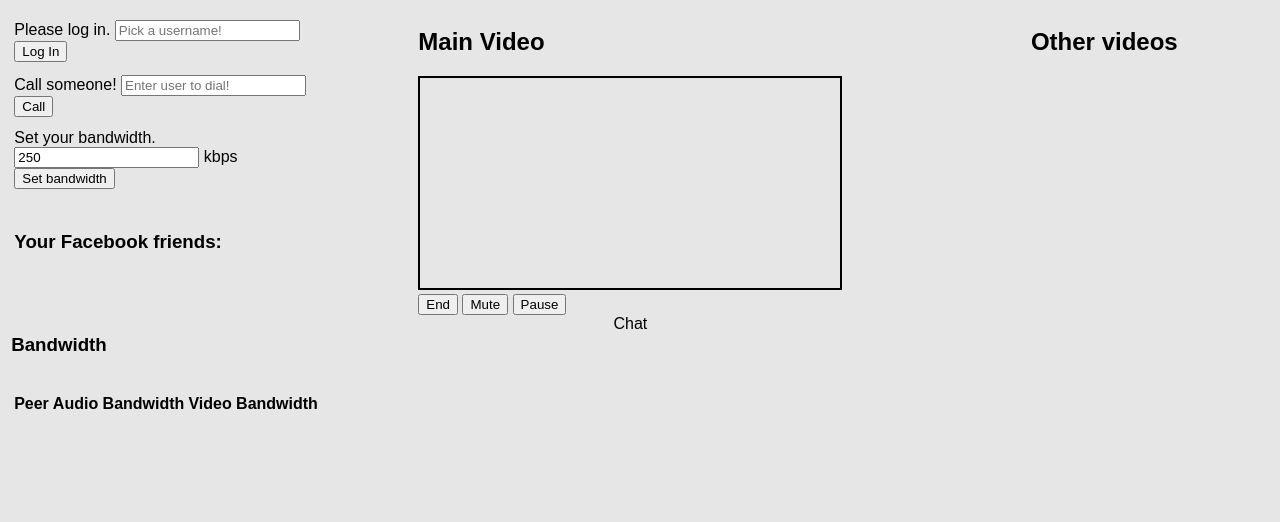
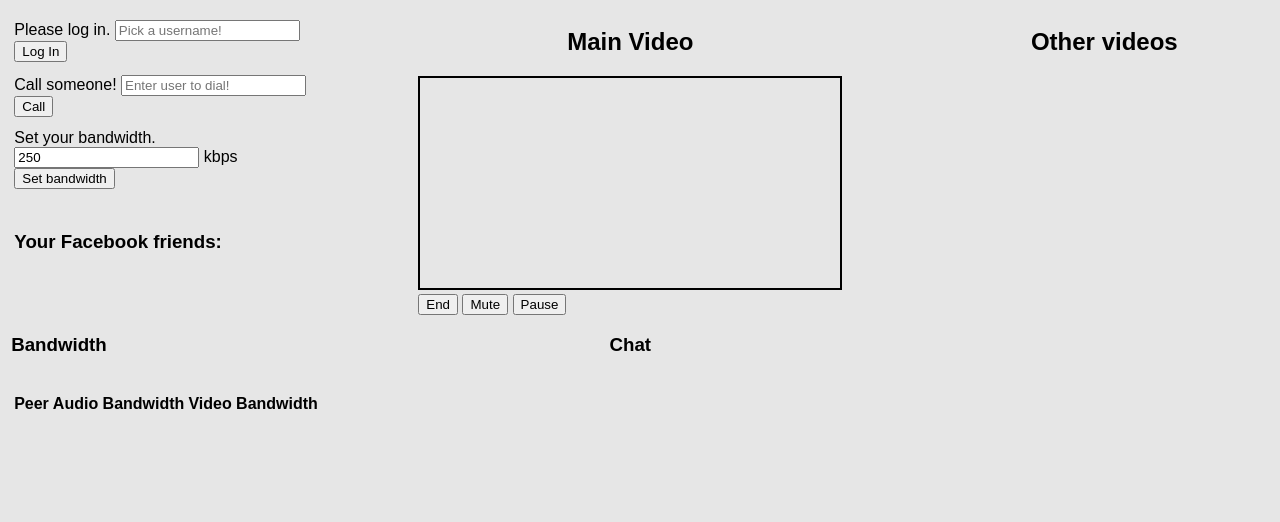
Before and after one commit to PriyankitSingh/VideoChat750, a plain HTML site: page Layout-test.html in a window 1280 px wide. Drawn offline with nearby package versions, Linux system fonts and the light colour scheme.

Commit message:
changes text alignment

```diff
--- a/Layout-test.html
+++ b/Layout-test.html
@@ -63,7 +63,7 @@
 				    <tbody id="statsContainer"></tbody>
 				</table>
 	       	</div>
-	       <div class="chat">Chat</div>
+	       <div class="chat"><h3>Chat</h3></div>
 	   </div>
 
     </body>
--- a/css/grid.css
+++ b/css/grid.css
@@ -28,6 +28,10 @@ a {
 
 }
 
+h2 {
+    text-align: center;
+}
+
 .mainVideo{
 
 }
```
